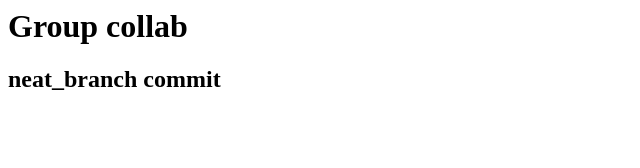
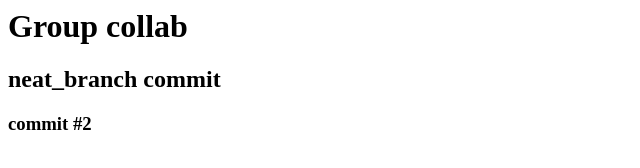
Before and after one commit to zongchalo/github_group, a plain HTML site: page index.html in a window 1280 px wide. Shown: the whole page, without its empty margins (0-640 px from the left). Drawn offline with Linux system fonts and the light colour scheme.

Commit message:
commit 2 made

```diff
--- a/index.html
+++ b/index.html
@@ -7,5 +7,6 @@
   <body>
     <h1>Group collab</h1>
     <h2>neat_branch commit</h2>
+    <h3>commit #2</h3>
   </body>
 </html>
```
